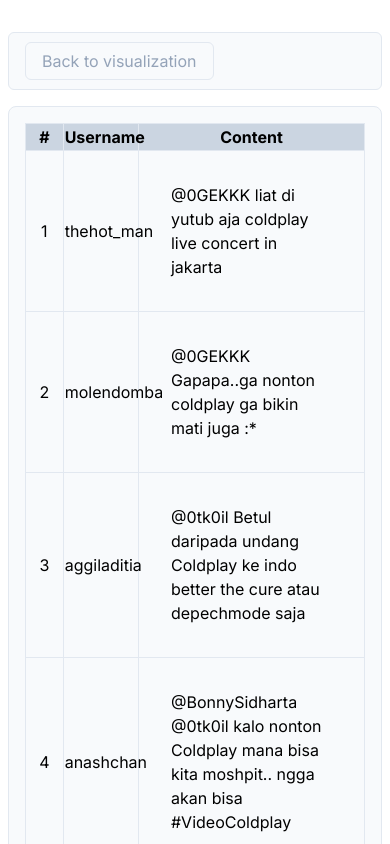
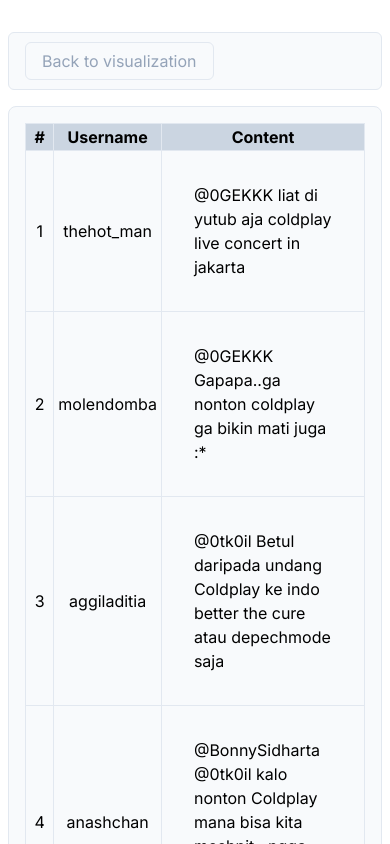
Before and after one commit to imniwa/social-network.imniwa.dev, a Next.js app: page /data in a window 390 px wide. Shown: the top 844 px of the page. Built offline with nearby package versions, Linux system fonts and the light colour scheme.

Commit message:
fix: datatable on mobile view by change table-fixed to table-auto and add overflow-x-auto

```diff
--- a/src/components/DataTable.jsx
+++ b/src/components/DataTable.jsx
@@ -62,8 +62,8 @@
           }
         />
       )}
-      <div className="border border-slate-200 p-4 rounded-lg bg-slate-50">
-        <table className="table-fixed w-full border-collapse border border-slate-200">
+      <div className="border border-slate-200 p-4 rounded-lg bg-slate-50 overflow-x-auto">
+        <table className="table-auto w-full border-collapse border border-slate-200">
           <thead>
             <tr className="capitalize gap-4 bg-slate-300">
               <th className="border border-slate-200 w-1/12">#</th>
```
